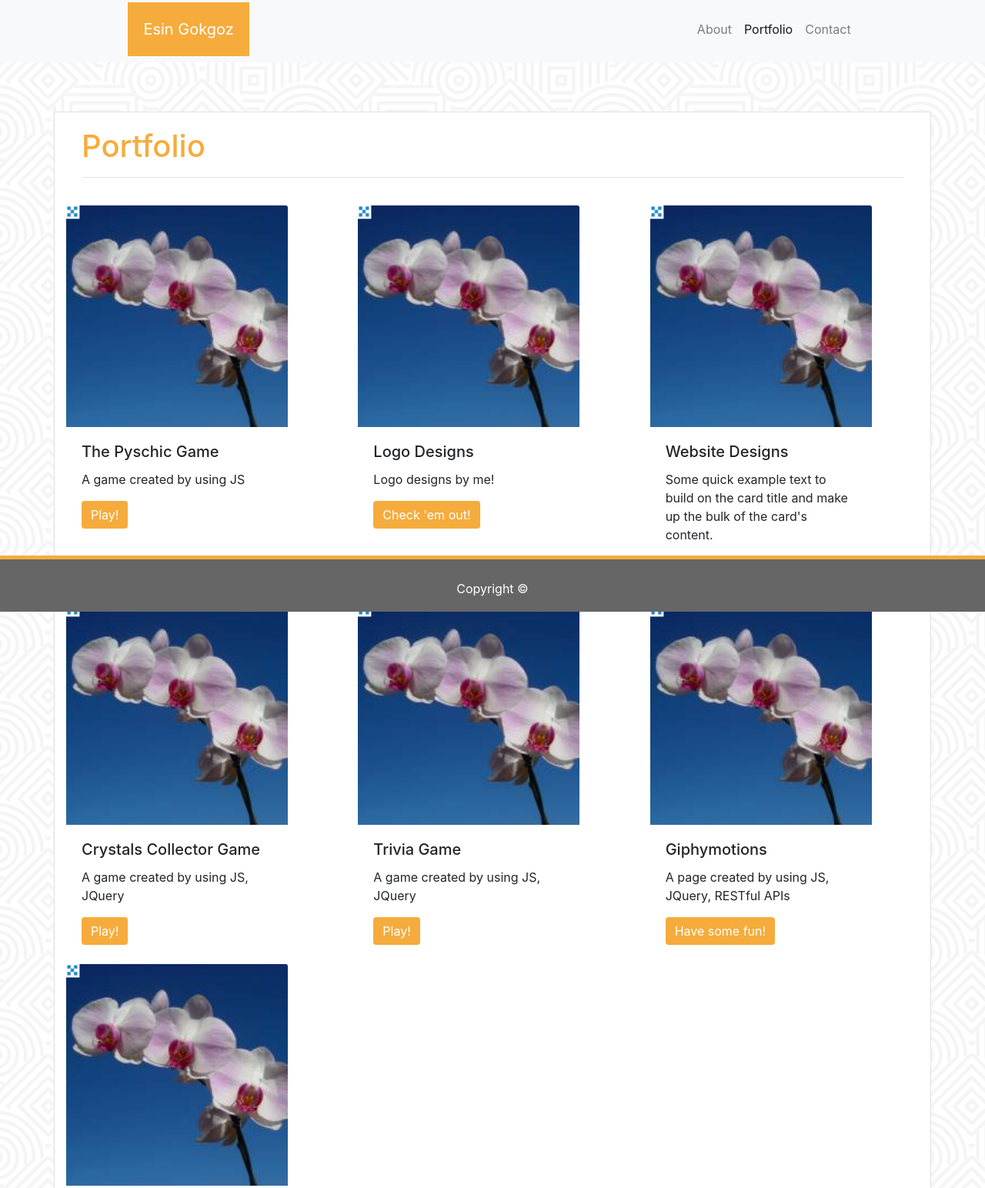
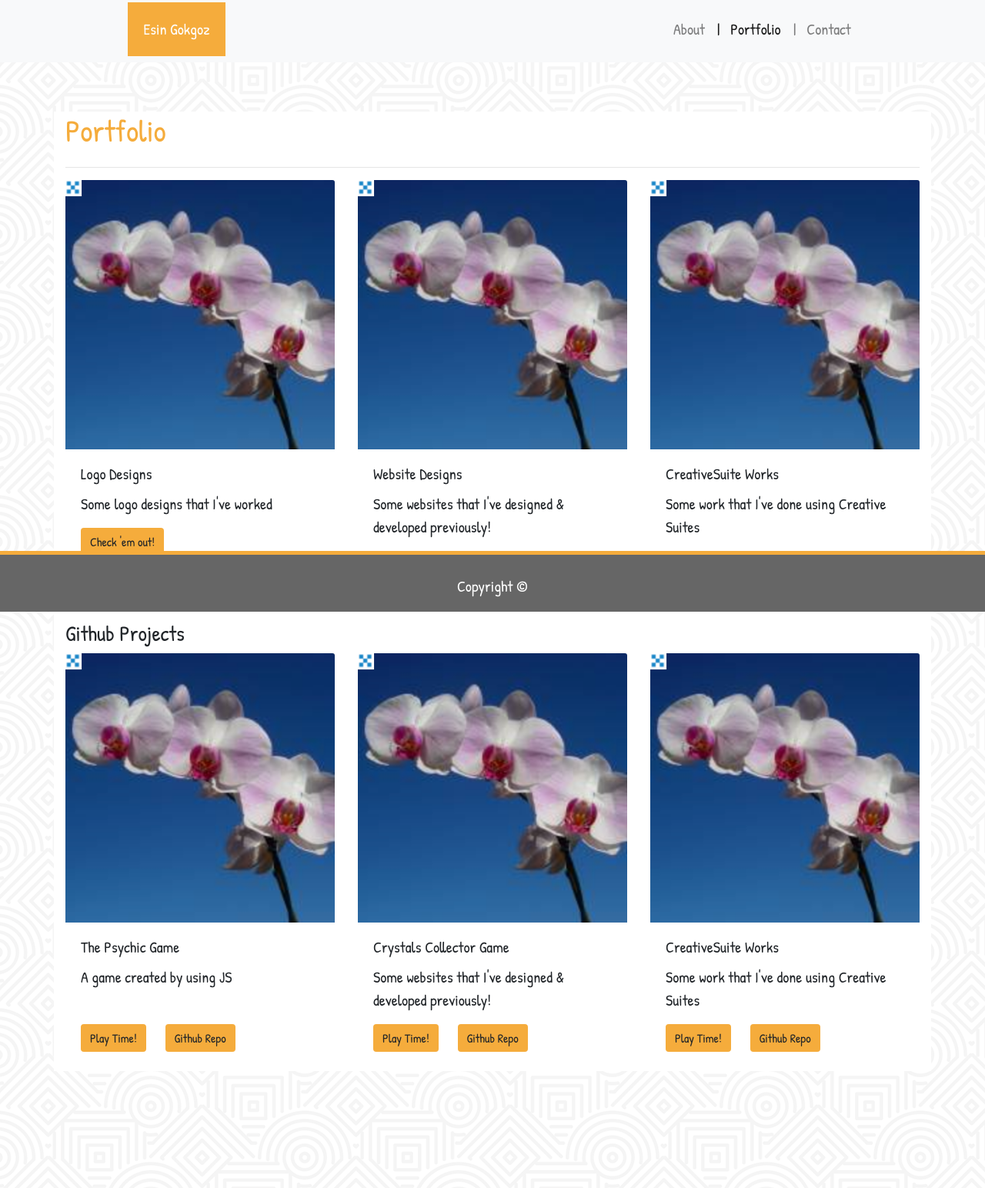
Before and after one commit to esingokgoz/esingokgoz.github.io, a plain HTML site: page portfolio.html in a window 1280 px wide. Shown: the part 5-1549 px from the top of the page at 77% size. Drawn offline with nearby package versions, Linux system fonts and the light colour scheme.

Commit message:
changes to pages

```diff
--- a/assets/style/style.css
+++ b/assets/style/style.css
@@ -1,6 +1,9 @@
 body{
     background-image: url("../images/bg.png");
     background-repeat: repeat;
+    font-family: 'Patrick Hand', cursive;
+    font-size: 20px;
+
 }
 .navbar-brand{
     background-color: #F5AC3C;
@@ -18,6 +21,36 @@ body{
     margin-top: 5%;
     margin-bottom: 15%;
 }
+
+.hvr-underline-from-center {
+    display: inline-block;
+    vertical-align: middle;
+    -webkit-transform: perspective(1px) translateZ(0);
+    transform: perspective(1px) translateZ(0);
+    box-shadow: 0 0 1px rgba(0, 0, 0, 0);
+    position: relative;
+    overflow: hidden;
+  }
+  .hvr-underline-from-center:before {
+    content: "";
+    position: absolute;
+    z-index: -1;
+    left: 51%;
+    right: 51%;
+    bottom: 0;
+    background: #F5AC3C;
+    height: 4px;
+    -webkit-transition-property: left, right;
+    transition-property: left, right;
+    -webkit-transition-duration: 0.3s;
+    transition-duration: 0.3s;
+    -webkit-transition-timing-function: ease-out;
+    transition-timing-function: ease-out;
+  }
+  .hvr-underline-from-center:hover:before, .hvr-underline-from-center:focus:before, .hvr-underline-from-center:active:before {
+    left: 0;
+    right: 0;
+  }
 
 .card{
     border: none !important;
--- a/portfolio.html
+++ b/portfolio.html
@@ -9,6 +9,7 @@
     <!-- Bootstrap CSS -->
     <link rel="stylesheet" href="https://maxcdn.bootstrapcdn.com/bootstrap/4.0.0/css/bootstrap.min.css">
     <link rel="stylesheet" type="text/css" href="assets/style/style.css">
+    <link href="https://fonts.googleapis.com/css?family=Patrick+Hand" rel="stylesheet">
 </head>
 
 <body>
@@ -21,58 +22,134 @@
         </button>
         <div class="collapse navbar-collapse" id="navbarNavAltMarkup">
             <div class="navbar-nav ml-auto">
-                <a class="nav-item nav-link" href="index.html">About</a>
-                <a class="nav-item nav-link active" href="#">Portfolio<span class="sr-only">(current)</span></a>
-                <a class="nav-item nav-link" href="contact.html">Contact</a>
+                <a class="nav-item nav-link hvr-underline-from-center" href="index.html">About</a>
+                <a class="nav-item nav-link hvr-underline-from-center active" href="#">| &nbsp Portfolio<span
+                        class="sr-only">(current)</span></a>
+                <a class="nav-item nav-link hvr-underline-from-center" href="contact.html">| &nbsp Contact</a>
             </div>
         </div>
     </nav>
 
-    <!-- Main content of the page-->
-    <div class="container border">
+    <div class="container">
         <div class="row">
-            <div class="col-lg-12">
+            <div class="col-md-12">
+                <h1 class="teal">Portfolio</h1>
+            </div>
+        </div>
+        <hr>
+
+        <div class="row">
+            <div class="col-md-4">
+                <div class="card-deck">
                     <div class="card">
+                        <img class="card-img-top" src="assets/images/flower.png" alt="Card image cap">
                         <div class="card-body">
-                        <h1 class="teal">Portfolio</h1>
-                        <hr>
+                            <h5 class="card-title">Logo Designs</h5>
+                            <p class="card-text">Some logo designs that I've worked</p>
+                            <a href="#" class="card-link"><button type="button" class="btn btn-warning">Check 'em
+                                    out!</button></a>
+                            <!--link to another page with logo designs-->
+                            <!-- <a href="#" class="card-link">Another link</a> -->
                         </div>
                     </div>
                 </div>
             </div>
-        <div class="row">
-            <div class="col-lg-4">
-                <div class="card" style="width: 18rem;">
+            <div class="col-md-4">
+                <div class="card-deck">
+                    <div class="card">
                         <img class="card-img-top" src="assets/images/flower.png" alt="Card image cap">
                         <div class="card-body">
-                        <h5 class="card-title">The Pyschic Game</h5>
-                        <p class="card-text">A game created by using JS</p>
-                        <a href="https://esingokgoz.github.io/The-Psychic-Game/" class="btn btn-primary" target="_blank">Play!</a>
+                            <h5 class="card-title">Website Designs</h5>
+                            <p class="card-text">Some websites that I've designed & developed previously!</p>
+                            <a href="#" class="card-link"><button type="button" class="btn btn-warning">Check 'em
+                                    out!</button></a>
+                            <!--link to another page with web designs-->
+                            <!-- <a href="#" class="card-link">Another link</a> -->
                         </div>
                     </div>
                 </div>
-            <div class="col-lg-4">
-                <div class="card" style="width: 18rem;">
+            </div>
+            <div class="col-md-4">
+                <div class="card-deck">
+                    <div class="card">
                         <img class="card-img-top" src="assets/images/flower.png" alt="Card image cap">
                         <div class="card-body">
-                        <h5 class="card-title">Logo Designs</h5>
-                        <p class="card-text">Logo designs by me!</p>
-                        <a href="#" class="btn btn-primary">Check 'em out!</a>
+                            <h5 class="card-title">CreativeSuite Works</h5>
+                            <p class="card-text">Some work that I've done using Creative Suites </p>
+                            <a href="#" class="card-link"><button type="button" class="btn btn-warning">Check 'em
+                                    out!</button></a>
+                            <!--link to another page with PS projects-->
+                            <!-- <a href="#" class="card-link">Another link</a> -->
                         </div>
                     </div>
                 </div>
-            <div class="col-lg-4">
-                <div class="card" style="width: 18rem;">
+            </div>
+        </div>
+        <br>
+
+        <div class="row">
+            <div class="col-md-12">
+                <h3>Github Projects</h3>
+            </div>
+        </div>
+
+        <div class="row">
+            <div class="col-md-4">
+                <div class="card-deck">
+                    <div class="card">
                         <img class="card-img-top" src="assets/images/flower.png" alt="Card image cap">
                         <div class="card-body">
-                        <h5 class="card-title">Website Designs</h5>
-                        <p class="card-text">Some quick example text to build on the card title and make up the bulk of
-                            the card's content.</p>
-                        <a href="#" class="btn btn-primary">Check 'em out!</a>
+                            <h5 class="card-title">The Psychic Game</h5>
+                            <p class="card-text">A game created by using JS</p>
+                            <br>
+                            <a href="https://esingokgoz.github.io/The-Psychic-Game/" target="_blank"
+                                class="card-link"><button type="button" class="btn btn-warning">Play Time!</button></a>
+                            <!--link to another page with logo designs-->
+                            <a href="https://github.com/esingokgoz/The-Psychic-Game" target="_blank"
+                                class="card-link"><button type="button" class="btn btn-warning">Github Repo</button></a>
                         </div>
                     </div>
                 </div>
-            <div class="col-lg-4">
+            </div>
+            <div class="col-md-4">
+                <div class="card-deck">
+                    <div class="card">
+                        <img class="card-img-top" src="assets/images/flower.png" alt="Card image cap">
+                        <div class="card-body">
+                            <h5 class="card-title">Crystals Collector Game</h5>
+                            <p class="card-text">Some websites that I've designed & developed previously!</p>
+                            <a href="https://esingokgoz.github.io/Crystals-Collector-Game/" target="_blank"
+                                class="card-link"><button type="button" class="btn btn-warning">Play Time!</button></a>
+                            <!--link to another page with logo designs-->
+                            <a href="https://github.com/esingokgoz/Crystals-Collector-Game" target="_blank"
+                                class="card-link"><button type="button" class="btn btn-warning">Github Repo</button></a>
+                        </div>
+                    </div>
+                </div>
+
+            </div>
+            <div class="col-md-4">
+                <div class="card-deck">
+                    <div class="card">
+                        <img class="card-img-top" src="assets/images/flower.png" alt="Card image cap">
+                        <div class="card-body">
+                            <h5 class="card-title">CreativeSuite Works</h5>
+                            <p class="card-text">Some work that I've done using Creative Suites </p>
+                            <a href="https://esingokgoz.github.io/The-Psychic-Game/" target="_blank"
+                                class="card-link"><button type="button" class="btn btn-warning">Play Time!</button></a>
+                            <!--link to another page with logo designs-->
+                            <a href="https://github.com/esingokgoz/The-Psychic-Game" target="_blank"
+                                class="card-link"><button type="button" class="btn btn-warning">Github Repo</button></a>
+                        </div>
+                    </div>
+                </div>
+            </div>
+        </div>
+    </div>
+
+    <!-- Main content of the page-->
+    <!-- <div class="container border">
+
                 <div class="card" style="width: 18rem;">
                     <img class="card-img-top" src="assets/images/flower.png" alt="Card image cap">
                     <div class="card-body">
@@ -82,7 +159,7 @@
                     </div>
                 </div>
             </div>
-            <div class="col-lg-4">
+            <div class="col-md-4">
                 <div class="card" style="width: 18rem;">
                     <img class="card-img-top" src="assets/images/flower.png" alt="Card image cap">
                     <div class="card-body">
@@ -92,7 +169,7 @@
                     </div>
                 </div>
             </div>
-            <div class="col-lg-4">
+            <div class="col-md-4">
                 <div class="card" style="width: 18rem;">
                     <img class="card-img-top" src="assets/images/flower.png" alt="Card image cap">
                     <div class="card-body">
@@ -102,7 +179,7 @@
                     </div>
                 </div>
             </div>
-            <div class="col-lg-4">
+            <div class="col-md-4">
                 <div class="card" style="width: 18rem;">
                     <img class="card-img-top" src="assets/images/flower.png" alt="Card image cap">
                     <div class="card-body">
@@ -113,7 +190,7 @@
                 </div>
             </div>
         </div>
-    </div>
+    </div> -->
     <div class="row">
         <div class="footer">
             <p class="pfooter">Copyright &copy;</p>
```
Also changed, not shown: contact.html (+4 -3 lines), index.html (+24 -22 lines). Lines whose indentation alone changed are shown as unchanged.
